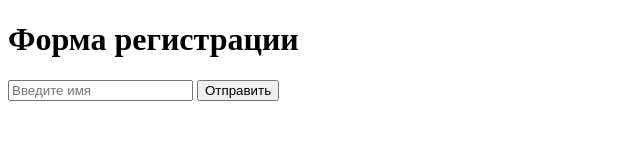
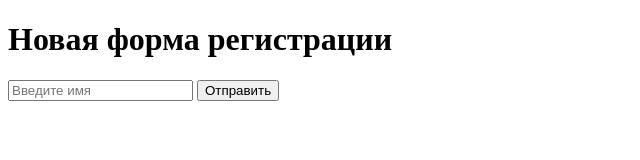
Before and after one commit to vikamw/ci-cd-lab, a website: page index.html in a window 1280 px wide. Shown: the whole page, without its empty margins (0-640 px from the left). Drawn offline with Linux system fonts and the light colour scheme.

Commit message:
Change title

```diff
--- a/index.html
+++ b/index.html
@@ -7,7 +7,7 @@
 </head>
 <body>
 
-    <h1 id="title">Форма регистрации</h1>
+    <h1 id="title">Новая форма регистрации</h1>
 
     <form>
         <input type="text" id="name" placeholder="Введите имя">
```
